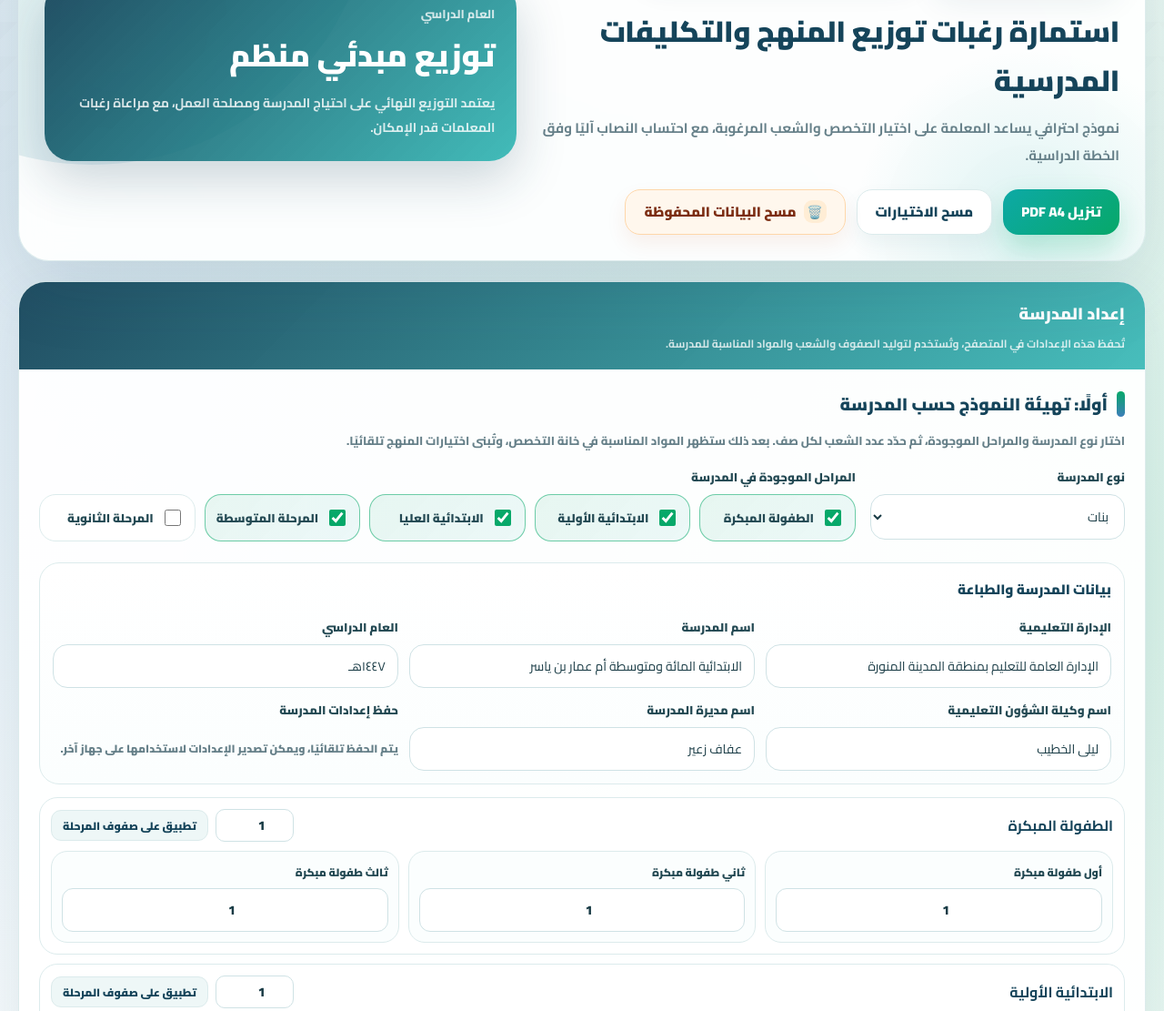
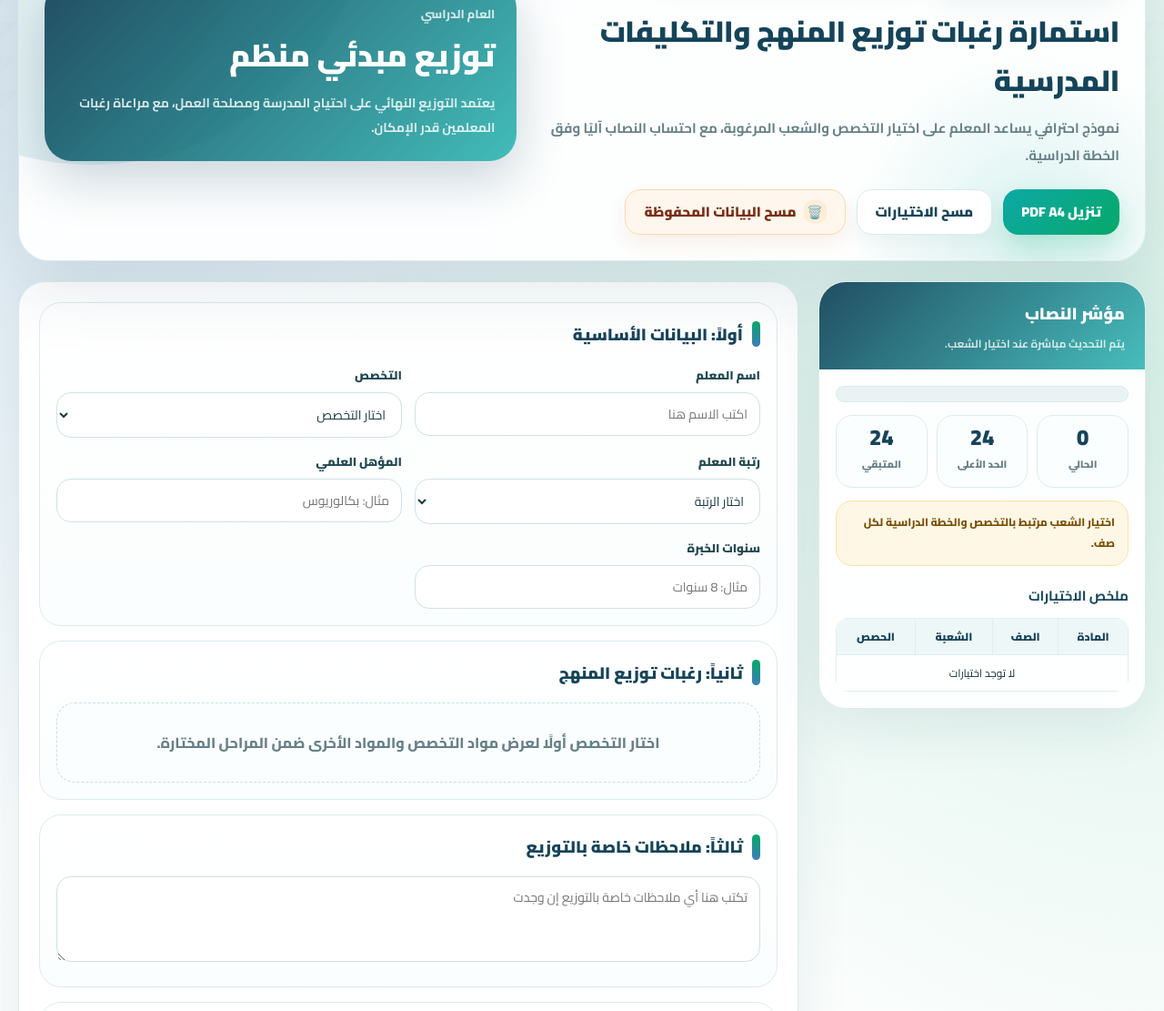
Before and after one commit to Rasmcom/school48, a plain HTML site: page 12.html in a window 1280 px wide. Shown: the part 166-1277 px from the top of the page at 91% size. Drawn offline with nearby package versions, Linux system fonts and the light colour scheme.

Commit message:
Update 12.html

```diff
--- a/12.html
+++ b/12.html
@@ -1798,18 +1798,18 @@
       s1/s2/s3   = أول/ثاني/ثالث ثانوي
     */
     window.SCHOOL_TEMPLATE_CONFIG = {
-      "locked": false,
+      "locked": true,
       "hideSetupWhenLocked": true,
-      "allowSchoolSettingsEdit": true,
-      "allowGenderEdit": true,
-      "allowStagesEdit": true,
-      "gender": "female",
+      "allowSchoolSettingsEdit": false,
+      "allowGenderEdit": false,
+      "allowStagesEdit": false,
+      "gender": "male",
       "school": {
-            "educationAdmin": "الإدارة العامة للتعليم بمنطقة المدينة المنورة",
-            "schoolName": "الابتدائية المائة ومتوسطة أم عمار بن ياسر",
+            "educationAdmin": "الإدارة العامة للتعليم بمنطقة مكة المكرمة",
+            "schoolName": "مجمع مكة المكرمة",
             "academicYear": "١٤٤٧هـ",
-            "vicePrincipalName": "ليلى الخطيب",
-            "principalName": "عفاف زعير"
+            "vicePrincipalName": "محمد الكناني",
+            "principalName": "محمد الكناني"
       },
       "enabledStages": [
             "earlyChildhood",
@@ -1825,21 +1825,19 @@
             "secondary": 1
       },
       "gradeSectionCounts": {
-            "ec1": 1,
-            "ec2": 1,
-            "ec3": 1,
-            "p1": 1,
-            "p2": 1,
-            "p3": 1,
-            "p4": 1,
-            "p5": 1,
-            "p6": 1,
-            "m1": 1,
-            "m2": 1,
-            "m3": 1,
-            "s1": 1,
-            "s2": 1,
-            "s3": 1
+            "p1": 3,
+            "p2": 3,
+            "p3": 4,
+            "p4": 4,
+            "p5": 3,
+            "p6": 3,
+            "m1": 2,
+            "m2": 3,
+            "m3": 2,
+        "s1": 2,
+"s2": 2,
+"s3": 2
+
       },
       "secondaryTracks": {
             "s2": "general",
```
